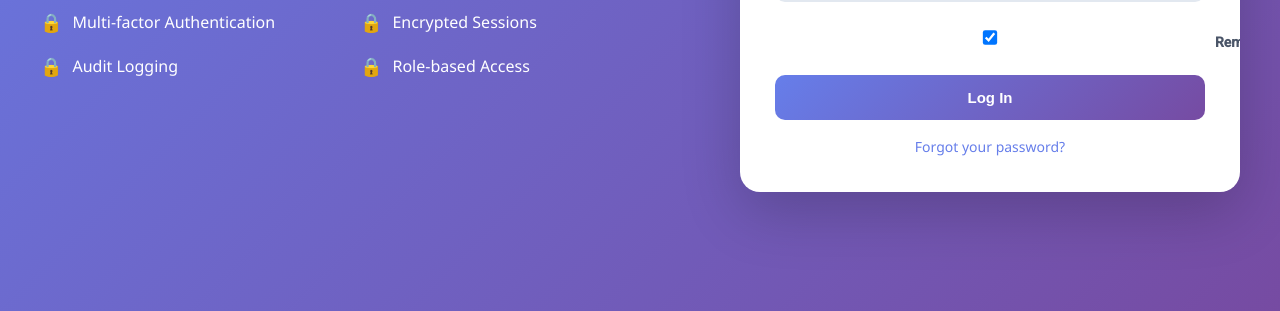
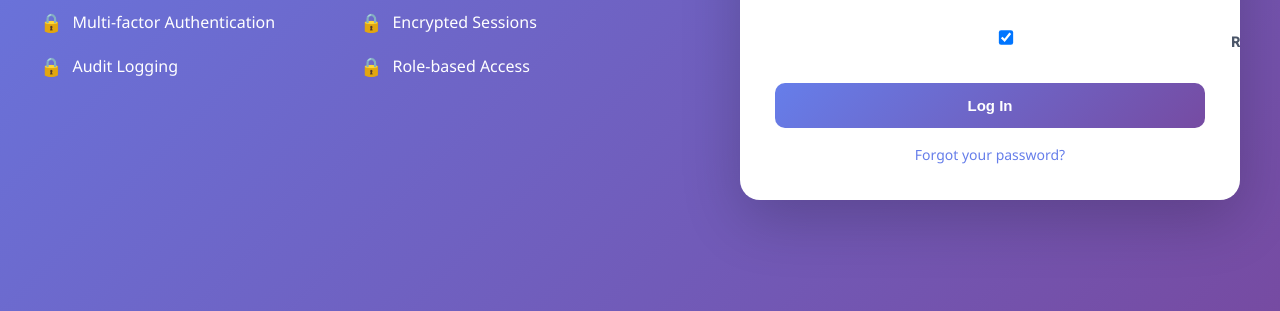
Before and after one commit to Vierathiaf/WebAdmin_MangoTango, a plain HTML site: page admin-login.html in a window 1280 px wide. Shown: the part 489-800 px from the top of the page. Drawn offline with Linux system fonts and the light colour scheme; no server answers.

Commit message:
🔧 Perfect checkbox alignment with input field content
✅ Alignment Fix:
• Added padding-left: 16px to match input field internal padding
• This aligns checkbox with the text content area of input fields
• Maintains visual consistency across form elements
• Checkbox now aligns with where text appears in input fields

Perfect visual alignment achieved! 📐

```diff
--- a/admin-login.html
+++ b/admin-login.html
@@ -145,7 +145,11 @@
       width: 100%;
       text-align: left;
       margin-left: 0;
-      padding-left: 0;
+      padding-left: 16px;
+      padding-right: 0;
+      padding-top: 8px;
+      padding-bottom: 8px;
+      position: relative;
     }
 
     .checkbox-container input {
```
